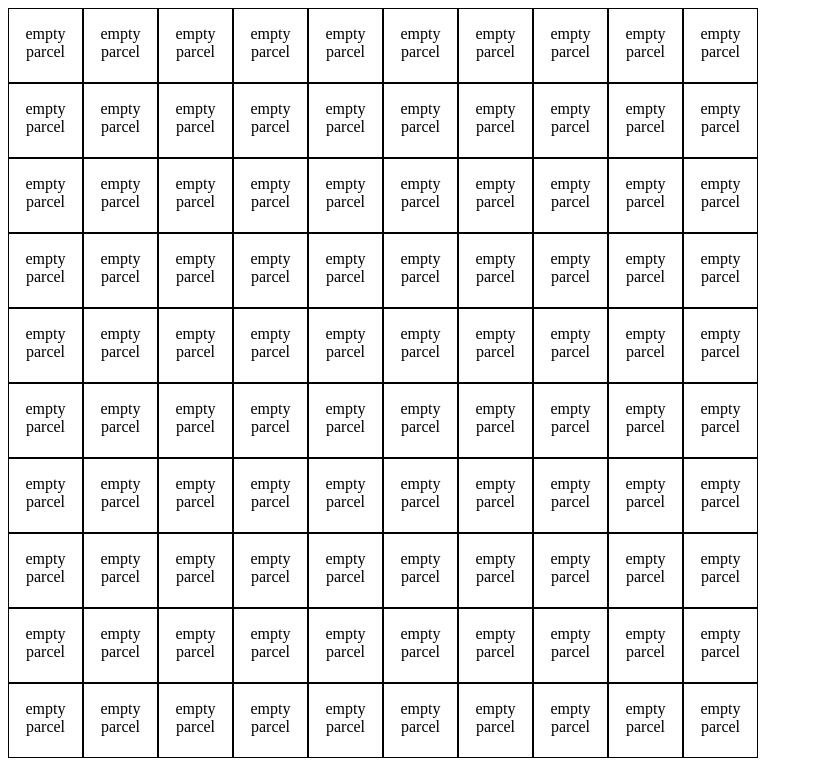
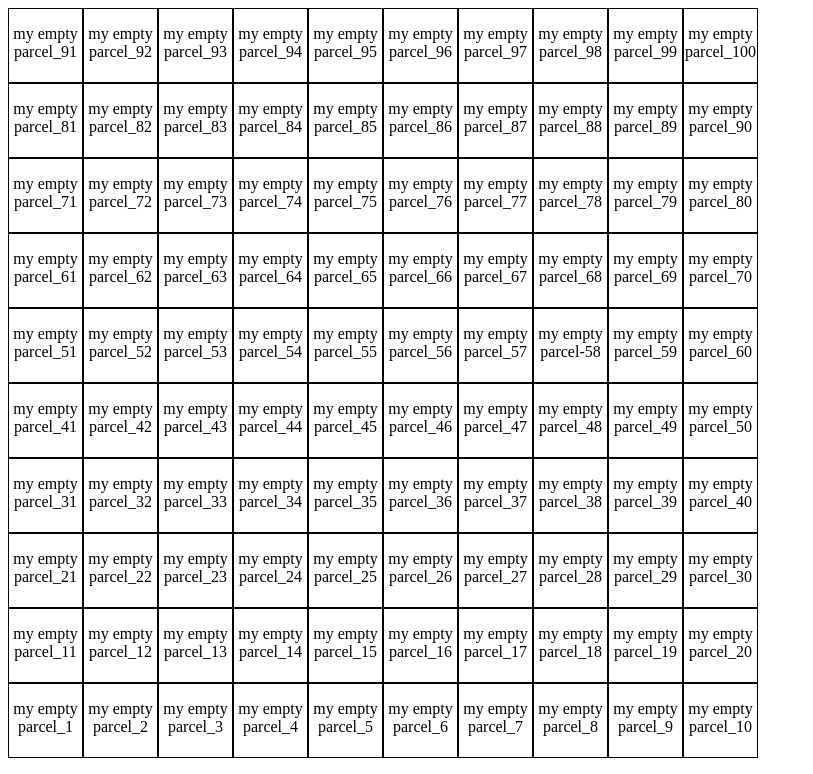
Before and after one commit to gitcodeus/capTest-game-map, a website: page index.html in a window 1280 px wide. Shown: the whole page, without its empty margins (0-813 px from the left). Drawn offline with Linux system fonts and the light colour scheme.

Commit message:
Adding parce-.name

```diff
--- a/index.html
+++ b/index.html
@@ -19,115 +19,115 @@
         sizeX: 10,
         sizeY: 10,
         parcelsData: [
-          {id: 'parcel_1', x: 0, y: 0, name: 'my empty parcel'},
-          {id: 'parcel_2', x: 1, y: 0},
-          {id: 'parcel_3', x: 2, y: 0},
-          {id: 'parcel_4', x: 3, y: 0},
-          {id: 'parcel_5', x: 4, y: 0},
-          {id: 'parcel_6', x: 5, y: 0},
-          {id: 'parcel_7', x: 6, y: 0},
-          {id: 'parcel_8', x: 7, y: 0},
-          {id: 'parcel_9', x: 8, y: 0},
-          {id: 'parcel_10', x: 9, y: 0},
+          {id: 'parcel_1', x: 0, y: 0, name: 'my empty parcel_1'},
+          {id: 'parcel_2', x: 1, y: 0, name: 'my empty parcel_2'},
+          {id: 'parcel_3', x: 2, y: 0, name: 'my empty parcel_3'},
+          {id: 'parcel_4', x: 3, y: 0, name: 'my empty parcel_4'},
+          {id: 'parcel_5', x: 4, y: 0, name: 'my empty parcel_5'},
+          {id: 'parcel_6', x: 5, y: 0, name: 'my empty parcel_6'},
+          {id: 'parcel_7', x: 6, y: 0, name: 'my empty parcel_7'},
+          {id: 'parcel_8', x: 7, y: 0, name: 'my empty parcel_8'},
+          {id: 'parcel_9', x: 8, y: 0, name: 'my empty parcel_9'},
+          {id: 'parcel_10', x: 9, y: 0, name: 'my empty parcel_10'},
 
-          {id: 'parcel_11', x: 0, y: 1},
-          {id: 'parcel_12', x: 1, y: 1},
-          {id: 'parcel_13', x: 2, y: 1},
-          {id: 'parcel_14', x: 3, y: 1},
-          {id: 'parcel_15', x: 4, y: 1},
-          {id: 'parcel_16', x: 5, y: 1},
-          {id: 'parcel_17', x: 6, y: 1},
-          {id: 'parcel_18', x: 7, y: 1},
-          {id: 'parcel_19', x: 8, y: 1},
-          {id: 'parcel_20', x: 9, y: 1},
+          {id: 'parcel_11', x: 0, y: 1, name: 'my empty parcel_11'},
+          {id: 'parcel_12', x: 1, y: 1, name: 'my empty parcel_12'},
+          {id: 'parcel_13', x: 2, y: 1, name: 'my empty parcel_13'},
+          {id: 'parcel_14', x: 3, y: 1, name: 'my empty parcel_14'},
+          {id: 'parcel_15', x: 4, y: 1, name: 'my empty parcel_15'},
+          {id: 'parcel_16', x: 5, y: 1, name: 'my empty parcel_16'},
+          {id: 'parcel_17', x: 6, y: 1, name: 'my empty parcel_17'},
+          {id: 'parcel_18', x: 7, y: 1, name: 'my empty parcel_18'},
+          {id: 'parcel_19', x: 8, y: 1, name: 'my empty parcel_19'},
+          {id: 'parcel_20', x: 9, y: 1, name: 'my empty parcel_20'},
 
-          {id: 'parcel_21', x: 0, y: 2},
-          {id: 'parcel_22', x: 1, y: 2},
-          {id: 'parcel_23', x: 2, y: 2},
-          {id: 'parcel_24', x: 3, y: 2},
-          {id: 'parcel_25', x: 4, y: 2},
-          {id: 'parcel_26', x: 5, y: 2},
-          {id: 'parcel_27', x: 6, y: 2},
-          {id: 'parcel_28', x: 7, y: 2},
-          {id: 'parcel_29', x: 8, y: 2},
-          {id: 'parcel_30', x: 9, y: 2},
+          {id: 'parcel_21', x: 0, y: 2, name: 'my empty parcel_21'},
+          {id: 'parcel_22', x: 1, y: 2, name: 'my empty parcel_22'},
+          {id: 'parcel_23', x: 2, y: 2, name: 'my empty parcel_23'},
+          {id: 'parcel_24', x: 3, y: 2, name: 'my empty parcel_24'},
+          {id: 'parcel_25', x: 4, y: 2, name: 'my empty parcel_25'},
+          {id: 'parcel_26', x: 5, y: 2, name: 'my empty parcel_26'},
+          {id: 'parcel_27', x: 6, y: 2, name: 'my empty parcel_27'},
+          {id: 'parcel_28', x: 7, y: 2, name: 'my empty parcel_28'},
+          {id: 'parcel_29', x: 8, y: 2, name: 'my empty parcel_29'},
+          {id: 'parcel_30', x: 9, y: 2, name: 'my empty parcel_30'},
 
-          {id: 'parcel_31', x: 0, y: 3},
-          {id: 'parcel_32', x: 1, y: 3},
-          {id: 'parcel_33', x: 2, y: 3},
-          {id: 'parcel_34', x: 3, y: 3},
-          {id: 'parcel_35', x: 4, y: 3},
-          {id: 'parcel_36', x: 5, y: 3},
-          {id: 'parcel_37', x: 6, y: 3},
-          {id: 'parcel_38', x: 7, y: 3},
-          {id: 'parcel_39', x: 8, y: 3},
-          {id: 'parcel_40', x: 9, y: 3},
+          {id: 'parcel_31', x: 0, y: 3, name: 'my empty parcel_31'},
+          {id: 'parcel_32', x: 1, y: 3, name: 'my empty parcel_32'},
+          {id: 'parcel_33', x: 2, y: 3, name: 'my empty parcel_33'},
+          {id: 'parcel_34', x: 3, y: 3, name: 'my empty parcel_34'},
+          {id: 'parcel_35', x: 4, y: 3, name: 'my empty parcel_35'},
+          {id: 'parcel_36', x: 5, y: 3, name: 'my empty parcel_36'},
+          {id: 'parcel_37', x: 6, y: 3, name: 'my empty parcel_37'},
+          {id: 'parcel_38', x: 7, y: 3, name: 'my empty parcel_38'},
+          {id: 'parcel_39', x: 8, y: 3, name: 'my empty parcel_39'},
+          {id: 'parcel_40', x: 9, y: 3, name: 'my empty parcel_40'},
 
-          {id: 'parcel_41', x: 0, y: 4},
-          {id: 'parcel_42', x: 1, y: 4},
-          {id: 'parcel_43', x: 2, y: 4},
-          {id: 'parcel_44', x: 3, y: 4},
-          {id: 'parcel_45', x: 4, y: 4},
-          {id: 'parcel_46', x: 5, y: 4},
-          {id: 'parcel_47', x: 6, y: 4},
-          {id: 'parcel_48', x: 7, y: 4},
-          {id: 'parcel_49', x: 8, y: 4},
-          {id: 'parcel_50', x: 9, y: 4},
+          {id: 'parcel_41', x: 0, y: 4, name: 'my empty parcel_41'},
+          {id: 'parcel_42', x: 1, y: 4, name: 'my empty parcel_42'},
+          {id: 'parcel_43', x: 2, y: 4, name: 'my empty parcel_43'},
+          {id: 'parcel_44', x: 3, y: 4, name: 'my empty parcel_44'},
+          {id: 'parcel_45', x: 4, y: 4, name: 'my empty parcel_45'},
+          {id: 'parcel_46', x: 5, y: 4, name: 'my empty parcel_46'},
+          {id: 'parcel_47', x: 6, y: 4, name: 'my empty parcel_47'},
+          {id: 'parcel_48', x: 7, y: 4, name: 'my empty parcel_48'},
+          {id: 'parcel_49', x: 8, y: 4, name: 'my empty parcel_49'},
+          {id: 'parcel_50', x: 9, y: 4, name: 'my empty parcel_50'},
 
-          {id: 'parcel_51', x: 0, y: 5},
-          {id: 'parcel_52', x: 1, y: 5},
-          {id: 'parcel_53', x: 2, y: 5},
-          {id: 'parcel_54', x: 3, y: 5},
-          {id: 'parcel_55', x: 4, y: 5},
-          {id: 'parcel_56', x: 5, y: 5},
-          {id: 'parcel_57', x: 6, y: 5},
-          {id: 'parcel_58', x: 7, y: 5},
-          {id: 'parcel_59', x: 8, y: 5},
-          {id: 'parcel_60', x: 9, y: 5},
+          {id: 'parcel_51', x: 0, y: 5, name: 'my empty parcel_51'},
+          {id: 'parcel_52', x: 1, y: 5, name: 'my empty parcel_52'},
+          {id: 'parcel_53', x: 2, y: 5, name: 'my empty parcel_53'},
+          {id: 'parcel_54', x: 3, y: 5, name: 'my empty parcel_54'},
+          {id: 'parcel_55', x: 4, y: 5, name: 'my empty parcel_55'},
+          {id: 'parcel_56', x: 5, y: 5, name: 'my empty parcel_56'},
+          {id: 'parcel_57', x: 6, y: 5, name: 'my empty parcel_57'},
+          {id: 'parcel_58', x: 7, y: 5, name: 'my empty parcel-58'},
+          {id: 'parcel_59', x: 8, y: 5, name: 'my empty parcel_59'},
+          {id: 'parcel_60', x: 9, y: 5, name: 'my empty parcel_60'},
 
-          {id: 'parcel_61', x: 0, y: 6},
-          {id: 'parcel_62', x: 1, y: 6},
-          {id: 'parcel_63', x: 2, y: 6},
-          {id: 'parcel_64', x: 3, y: 6},
-          {id: 'parcel_65', x: 4, y: 6},
-          {id: 'parcel_66', x: 5, y: 6},
-          {id: 'parcel_67', x: 6, y: 6},
-          {id: 'parcel_68', x: 7, y: 6},
-          {id: 'parcel_69', x: 8, y: 6},
-          {id: 'parcel_70', x: 9, y: 6},
+          {id: 'parcel_61', x: 0, y: 6, name: 'my empty parcel_61'},
+          {id: 'parcel_62', x: 1, y: 6, name: 'my empty parcel_62'},
+          {id: 'parcel_63', x: 2, y: 6, name: 'my empty parcel_63'},
+          {id: 'parcel_64', x: 3, y: 6, name: 'my empty parcel_64'},
+          {id: 'parcel_65', x: 4, y: 6, name: 'my empty parcel_65'},
+          {id: 'parcel_66', x: 5, y: 6, name: 'my empty parcel_66'},
+          {id: 'parcel_67', x: 6, y: 6, name: 'my empty parcel_67'},
+          {id: 'parcel_68', x: 7, y: 6, name: 'my empty parcel_68'},
+          {id: 'parcel_69', x: 8, y: 6, name: 'my empty parcel_69'},
+          {id: 'parcel_70', x: 9, y: 6, name: 'my empty parcel_70'},
 
-          {id: 'parcel_71', x: 0, y: 7},
-          {id: 'parcel_72', x: 1, y: 7},
-          {id: 'parcel_73', x: 2, y: 7},
-          {id: 'parcel_74', x: 3, y: 7},
-          {id: 'parcel_75', x: 4, y: 7},
-          {id: 'parcel_76', x: 5, y: 7},
-          {id: 'parcel_77', x: 6, y: 7},
-          {id: 'parcel_78', x: 7, y: 7},
-          {id: 'parcel_79', x: 8, y: 7},
-          {id: 'parcel_80', x: 9, y: 7},
+          {id: 'parcel_71', x: 0, y: 7, name: 'my empty parcel_71'},
+          {id: 'parcel_72', x: 1, y: 7, name: 'my empty parcel_72'},
+          {id: 'parcel_73', x: 2, y: 7, name: 'my empty parcel_73'},
+          {id: 'parcel_74', x: 3, y: 7, name: 'my empty parcel_74'},
+          {id: 'parcel_75', x: 4, y: 7, name: 'my empty parcel_75'},
+          {id: 'parcel_76', x: 5, y: 7, name: 'my empty parcel_76'},
+          {id: 'parcel_77', x: 6, y: 7, name: 'my empty parcel_77'},
+          {id: 'parcel_78', x: 7, y: 7, name: 'my empty parcel_78'},
+          {id: 'parcel_79', x: 8, y: 7, name: 'my empty parcel_79'},
+          {id: 'parcel_80', x: 9, y: 7, name: 'my empty parcel_80'},
 
-          {id: 'parcel_81', x: 0, y: 8},
-          {id: 'parcel_82', x: 1, y: 8},
-          {id: 'parcel_83', x: 2, y: 8},
-          {id: 'parcel_84', x: 3, y: 8},
-          {id: 'parcel_85', x: 4, y: 8},
-          {id: 'parcel_86', x: 5, y: 8},
-          {id: 'parcel_87', x: 6, y: 8},
-          {id: 'parcel_88', x: 7, y: 8},
-          {id: 'parcel_89', x: 8, y: 8},
-          {id: 'parcel_90', x: 9, y: 8},
+          {id: 'parcel_81', x: 0, y: 8, name: 'my empty parcel_81'},
+          {id: 'parcel_82', x: 1, y: 8, name: 'my empty parcel_82'},
+          {id: 'parcel_83', x: 2, y: 8, name: 'my empty parcel_83'},
+          {id: 'parcel_84', x: 3, y: 8, name: 'my empty parcel_84'},
+          {id: 'parcel_85', x: 4, y: 8, name: 'my empty parcel_85'},
+          {id: 'parcel_86', x: 5, y: 8, name: 'my empty parcel_86'},
+          {id: 'parcel_87', x: 6, y: 8, name: 'my empty parcel_87'},
+          {id: 'parcel_88', x: 7, y: 8, name: 'my empty parcel_88'},
+          {id: 'parcel_89', x: 8, y: 8, name: 'my empty parcel_89'},
+          {id: 'parcel_90', x: 9, y: 8, name: 'my empty parcel_90'},
 
-          {id: 'parcel_91', x: 0, y: 9},
-          {id: 'parcel_92', x: 1, y: 9},
-          {id: 'parcel_93', x: 2, y: 9},
-          {id: 'parcel_94', x: 3, y: 9},
-          {id: 'parcel_95', x: 4, y: 9},
-          {id: 'parcel_96', x: 5, y: 9},
-          {id: 'parcel_97', x: 6, y: 9},
-          {id: 'parcel_98', x: 7, y: 9},
-          {id: 'parcel_99', x: 8, y: 9},
-          {id: 'parcel_100', x: 9, y: 9}
+          {id: 'parcel_91', x: 0, y: 9, name: 'my empty parcel_91'},
+          {id: 'parcel_92', x: 1, y: 9, name: 'my empty parcel_92'},
+          {id: 'parcel_93', x: 2, y: 9, name: 'my empty parcel_93'},
+          {id: 'parcel_94', x: 3, y: 9, name: 'my empty parcel_94'},
+          {id: 'parcel_95', x: 4, y: 9, name: 'my empty parcel_95'},
+          {id: 'parcel_96', x: 5, y: 9, name: 'my empty parcel_96'},
+          {id: 'parcel_97', x: 6, y: 9, name: 'my empty parcel_97'},
+          {id: 'parcel_98', x: 7, y: 9, name: 'my empty parcel_98'},
+          {id: 'parcel_99', x: 8, y: 9, name: 'my empty parcel_99'},
+          {id: 'parcel_100', x: 9, y: 9, name: 'my empty parcel_100'}
         ]
       };
 
```
Also changed, not shown: lib/gameMap.js.
